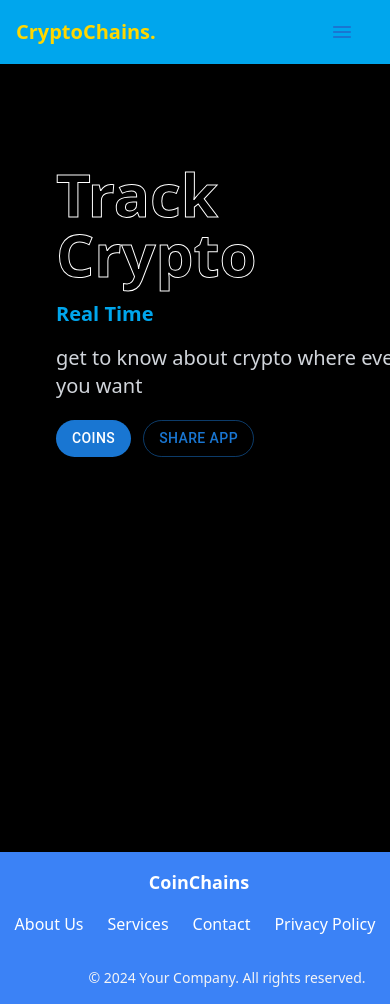
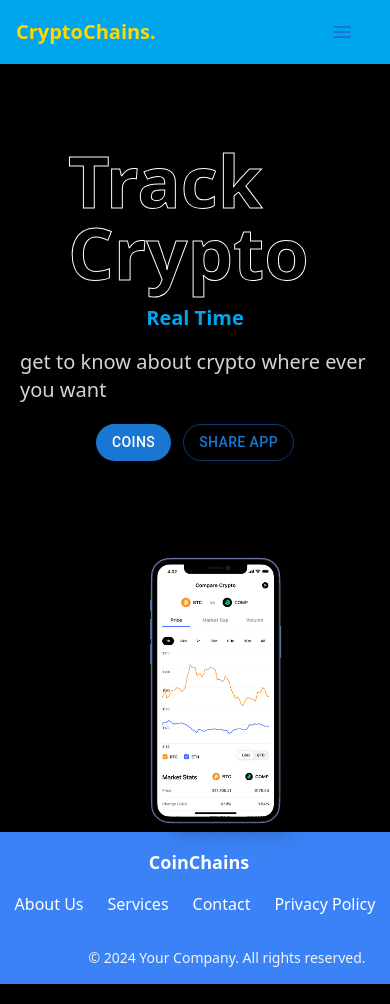
Before and after one commit to ankitgope/cryptoChains-react, a React (Vite) app: page / in a window 390 px wide. Built offline with nearby package versions, Linux system fonts and the light colour scheme.

Commit message:
fix the screen of landing page

```diff
--- a/src/Header/Drawer.jsx
+++ b/src/Header/Drawer.jsx
@@ -33,8 +33,9 @@ export default function AnchorTemporaryDrawer() {
         <div className=' flex flex-col w-60 bg-electric h-full text-center p-2 space-y-2 '>
         <NavLink to="/" className={active}>Home</NavLink>
         <NavLink to="/coins" className={active}>Coins</NavLink>
-        <NavLink to="/compare" className={active}>Compare</NavLink>
-        <NavLink to="/watchlist" className={active}>Watchlist</NavLink>
+        {/* <NavLink to="/compare" className={active}>Compare</NavLink>
+        <NavLink to="/watchlist" className={active}>Watchlist</NavLink> */}
+        <NavLink to="/dashboard" className={active}>Dasboard</NavLink>
       </div>
       </Drawer>
     </div>
--- a/src/LandingComponent/LandingPage.jsx
+++ b/src/LandingComponent/LandingPage.jsx
@@ -1,24 +1,21 @@
 import React from "react";
 import "../index.css";
 import BasicButtons from "../Components/Buttons/Buttons";
-//import gradient from "../assets/gradient.png";
+
 import iphone from "../assets/iphone.png";
 import { motion } from "framer-motion";
 import { useNavigate } from "react-router-dom";
 const LandingPage = () => {
   const navigate = useNavigate();
   return (
-    <div className="container flex gap-5 m-5 ">
-      <div className="relative w-1/2 ml-auto max-800:hidden items-center max-1023:ml-9 max-1023:mt-16 max-1023:-mr-6 ">
-        {/* <img
-            src={gradient}
-            alt="gradient"
-            className="absolute w-[240px] left-12 top-1 sm:w-[250px]  max-1021:hidden"
-          /> */}
+    <div className="container flex gap-5 pl-5 pr-5   flex-wrap max-800:flex-col-reverse">
+      <div className="relative w-full max-800:w-full max-1023:ml-9 max-1023:mt-16 max-1023:-mr-6 max-800:ml-auto flex mt-7 justify-center">
+        {/* Adjusted the image size and layout for mobile devices */}
         <motion.img
           src={iphone}
           alt="iphone"
-          className="absolute w-[300px]  right-2.5  top-3 items-center max-1017:pl-6 max-1021:pl-6"
+          className="absolute w-[240px] sm:w-[250px] right-2.5 top-1 items-center max-1023:pl-6
+               max-800:relative max-800:w-3/4 max-800:h-auto max-800:max-h-[300px] max-800:left-0 max-800:right-0 max-800:mx-auto object-contain flex-wrap"
           initial={{ x: -10 }}
           animate={{ y: 10 }}
           transition={{
@@ -29,10 +26,11 @@ const LandingPage = () => {
           }}
         />
       </div>
+
       {/* right part */}
-      <div className="container ml-9 max-2560:items-center justify-center mt-20 ">
+      <div className="container   max-2560:items-center justify-center mt-20 overflow-auto max-800:flex max-800:flex-col  ">
         <h1
-          className="text-6xl sm:text-4xl md:text-8xl
+          className="text-6xl max-432:text-sm max-432:pl-12 md:text-8xl max-1023:text-7xl
          text-black hover:text-white custom-title font-semibold mb-4  "
         >
           Track Crypto
--- a/src/Pages/Footer.jsx
+++ b/src/Pages/Footer.jsx
@@ -2,7 +2,7 @@ import React from 'react';
 
 const Footer = () => {
   return (
-    <footer className="bg-blue-500 text-white py-4">
+    <footer className="bg-blue-500 text-white py-4 overflow-auto">
       <div className="container mx-auto flex flex-col md:flex-row justify-between items-center">
         {/* Left section with logo or company name */}
         <div className="text-lg font-semibold ml-2 mb-4 md:mb-0">
--- a/tailwind.config.js
+++ b/tailwind.config.js
@@ -7,6 +7,7 @@ export default {
   theme: {
     extend: {
       screens:{
+        "max-432": { "max": "432px" },
         "max-800":{"max":"800px"},
         "max-1017":{"max":"1017px"},
         "max-1023":{"max":"1023px"},
```
